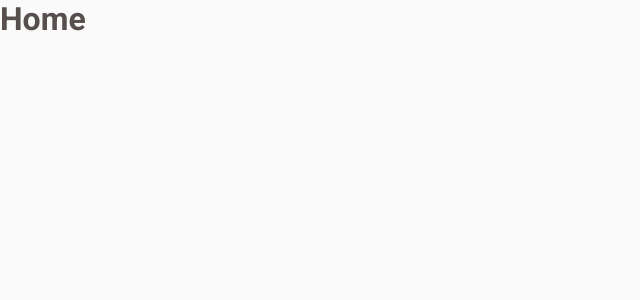
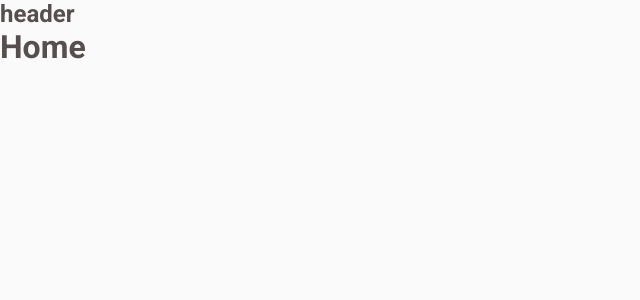
Before and after one commit to gufvr/coffee-delivery, a React (Vite) app: page / in a window 1280 px wide. Shown: the top 300 px of the page, without its empty margins (0-640 px from the left). Built offline with nearby package versions, Linux system fonts and the light colour scheme.

Commit message:
doing the setup to develop the Header component

```diff
--- a/src/Routes.tsx
+++ b/src/Routes.tsx
@@ -1,10 +1,15 @@
 import { Routes, Route } from "react-router-dom";
 import { HomePage } from "./pages/Home";
+import { CompleteOrderPage } from "./pages/CompleteOrder";
+import { DefaultLayout } from "./layout/DefaultLayout";
 
 export function Router() {
   return (
     <Routes>
+      <Route path="/" element={<DefaultLayout />}>
       <Route path='/' element={<HomePage />} />
+      <Route path='/completeOrder' element={<CompleteOrderPage />} />
+      </Route>
     </Routes>
   )
 }
--- /dev/null
+++ b/src/layout/DefaultLayout/index.tsx
@@ -0,0 +1,11 @@
+import { Outlet } from "react-router-dom";
+import { LayoutContainer } from "./styles";
+
+export function DefaultLayout() {
+  return (
+    <LayoutContainer>
+      <h2>header</h2>
+      <Outlet />
+    </LayoutContainer>
+  )
+}
--- /dev/null
+++ b/src/layout/DefaultLayout/styles.ts
@@ -0,0 +1,5 @@
+import { styled } from "styled-components";
+
+export const LayoutContainer = styled.div`
+
+`;
--- /dev/null
+++ b/src/pages/CompleteOrder/index.tsx
@@ -0,0 +1,3 @@
+export function CompleteOrderPage() {
+  return <h1>Complete</h1>
+}
```
